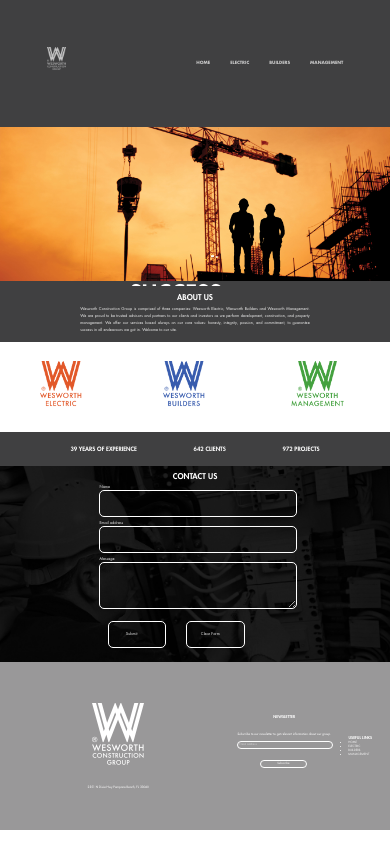
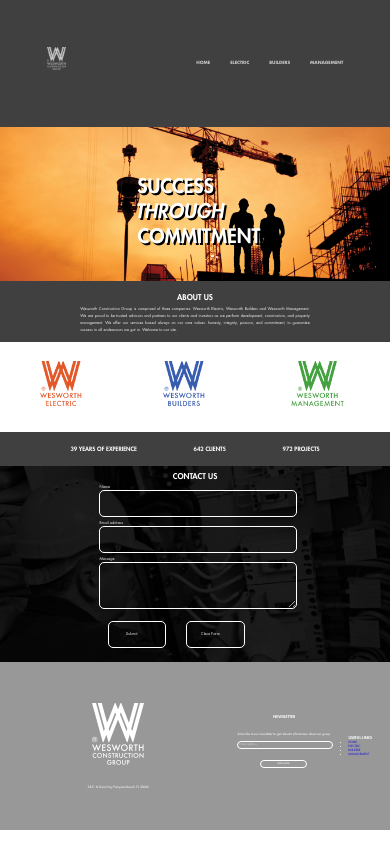
Before and after one commit to HDOSURREGO/wesworth, a React (Create React App) app: page / in a window 390 px wide. Built offline with nearby package versions, Linux system fonts and the light colour scheme.

Commit message:
central banner responsiveness

```diff
--- a/src/components/Home.css
+++ b/src/components/Home.css
@@ -19,7 +19,7 @@
 
 .centeredTop {
 	position: fixed;
-	top: 35%;
+	top: 33%;
 	left: 45%;
 	transform: translate(-50%, -50%);
 	font-family: futuraStdHeavy;
@@ -89,12 +89,6 @@ p {
 	justify-content: space-evenly;
 }
 
-@media screen and (max-width: 500px) {
-	.whatWeDo {
-		width: 100%;
-	}
-}
-
 .experience {
 	display: flex;
 	flex-flow: row;
@@ -106,3 +100,149 @@ p {
 	font-size: 1.5vw;
 	padding: 3.5%;
 }
+
+@media screen and (max-width: 500px) {
+	.whatWeDo {
+		width: 100%;
+	}
+}
+
+@media only screen and (max-width: 1360px) {
+	.centeredTop {
+		position: fixed;
+		top: 30%;
+		left: 45%;
+		transform: translate(-50%, -50%);
+		font-family: futuraStdHeavy;
+		font-size: 6vw;
+		text-shadow: 4px 4px black;
+		z-index: 1;
+	}
+
+	.centeredMiddle {
+		position: fixed;
+		top: 40%;
+		left: 46%;
+		transform: translate(-50%, -50%);
+		font-family: futuraStdHeavyOblique;
+		font-size: 6vw;
+		text-shadow: 4px 4px black;
+		z-index: 1;
+	}
+
+	.centeredBottom {
+		position: fixed;
+		bottom: 50%;
+		right: 49%;
+		transform: translate(50%, 50%);
+		font-family: futuraStdHeavy;
+		font-size: 6vw;
+		text-shadow: 4px 4px black;
+		z-index: 1;
+	}
+}
+
+@media only screen and (max-width: 1024px) {
+	.centeredTop {
+		position: fixed;
+		top: 25%;
+		left: 45%;
+		transform: translate(-50%, -50%);
+		font-family: futuraStdHeavy;
+		font-size: 6vw;
+		text-shadow: 4px 4px black;
+		z-index: 1;
+	}
+
+	.centeredMiddle {
+		position: fixed;
+		top: 30%;
+		left: 46%;
+		transform: translate(-50%, -50%);
+		font-family: futuraStdHeavyOblique;
+		font-size: 6vw;
+		text-shadow: 4px 4px black;
+		z-index: 1;
+	}
+
+	.centeredBottom {
+		position: fixed;
+		bottom: 65%;
+		right: 49%;
+		transform: translate(50%, 50%);
+		font-family: futuraStdHeavy;
+		font-size: 6vw;
+		text-shadow: 4px 4px black;
+		z-index: 1;
+	}
+}
+
+@media only screen and (max-width: 768px) {
+	.centeredTop {
+		position: fixed;
+		top: 25%;
+		left: 45%;
+		transform: translate(-50%, -50%);
+		font-family: futuraStdHeavy;
+		font-size: 6vw;
+		text-shadow: 4px 4px black;
+		z-index: 1;
+	}
+
+	.centeredMiddle {
+		position: fixed;
+		top: 30%;
+		left: 46%;
+		transform: translate(-50%, -50%);
+		font-family: futuraStdHeavyOblique;
+		font-size: 6vw;
+		text-shadow: 4px 4px black;
+		z-index: 1;
+	}
+
+	.centeredBottom {
+		position: fixed;
+		bottom: 65%;
+		right: 49%;
+		transform: translate(50%, 50%);
+		font-family: futuraStdHeavy;
+		font-size: 6vw;
+		text-shadow: 4px 4px black;
+		z-index: 1;
+	}
+}
+
+@media only screen and (max-width: 414px) {
+	.centeredTop {
+		position: fixed;
+		top: 22%;
+		left: 45%;
+		transform: translate(-50%, -50%);
+		font-family: futuraStdHeavy;
+		font-size: 5vw;
+		text-shadow: 2px 2px black;
+		z-index: 1;
+	}
+
+	.centeredMiddle {
+		position: fixed;
+		top: 25%;
+		left: 46%;
+		transform: translate(-50%, -50%);
+		font-family: futuraStdHeavyOblique;
+		font-size: 5vw;
+		text-shadow: 2px 2px black;
+		z-index: 1;
+	}
+
+	.centeredBottom {
+		position: fixed;
+		bottom: 72%;
+		right: 49%;
+		transform: translate(50%, 50%);
+		font-family: futuraStdHeavy;
+		font-size: 5vw;
+		text-shadow: 2px 2px black;
+		z-index: 1;
+	}
+}
--- a/src/components/NavBar.css
+++ b/src/components/NavBar.css
@@ -30,6 +30,7 @@
 }
 
 .nav-titles ul li a {
+	color: white;
 	text-decoration: none;
 }
 
@@ -37,6 +38,6 @@
 	color: #e15829;
 }
 
-.link {
-	color: white;
+.nav-titles ul li a:active {
+	color: #e15829;
 }
```
